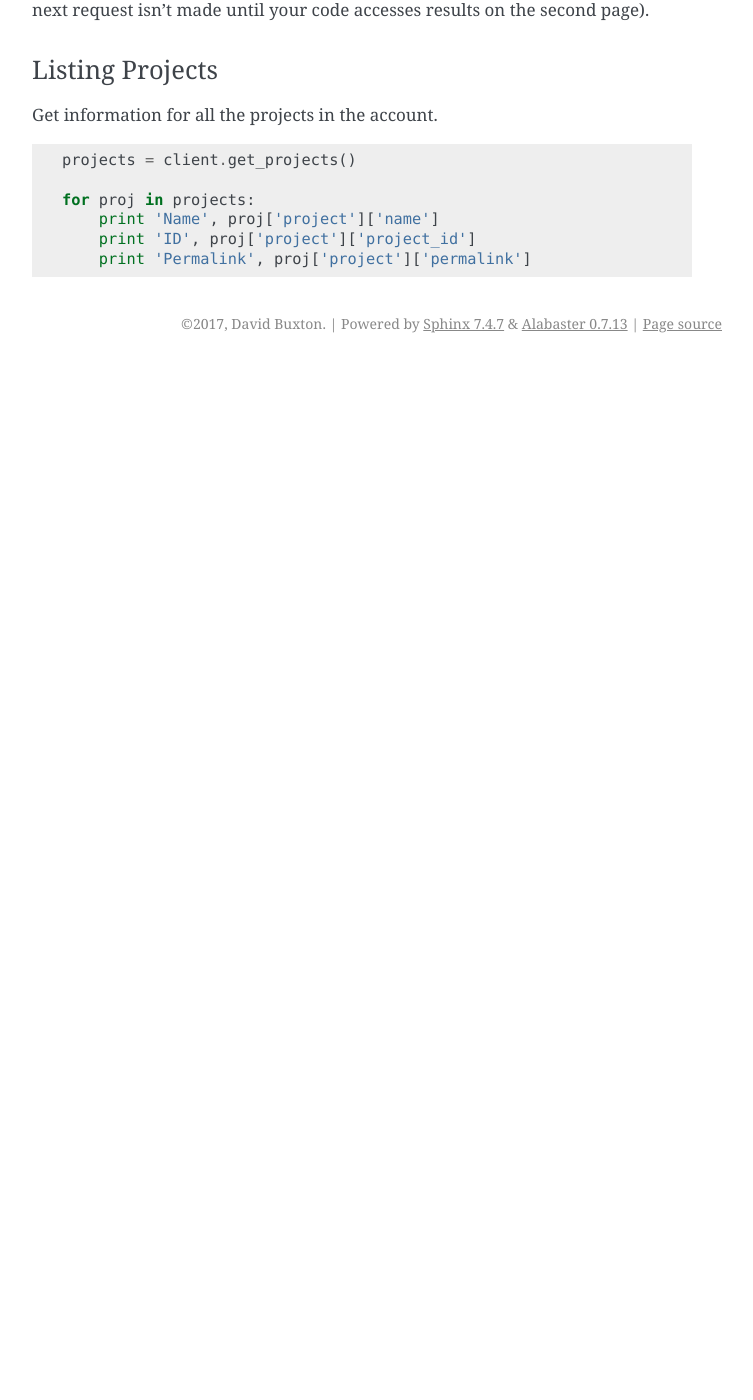
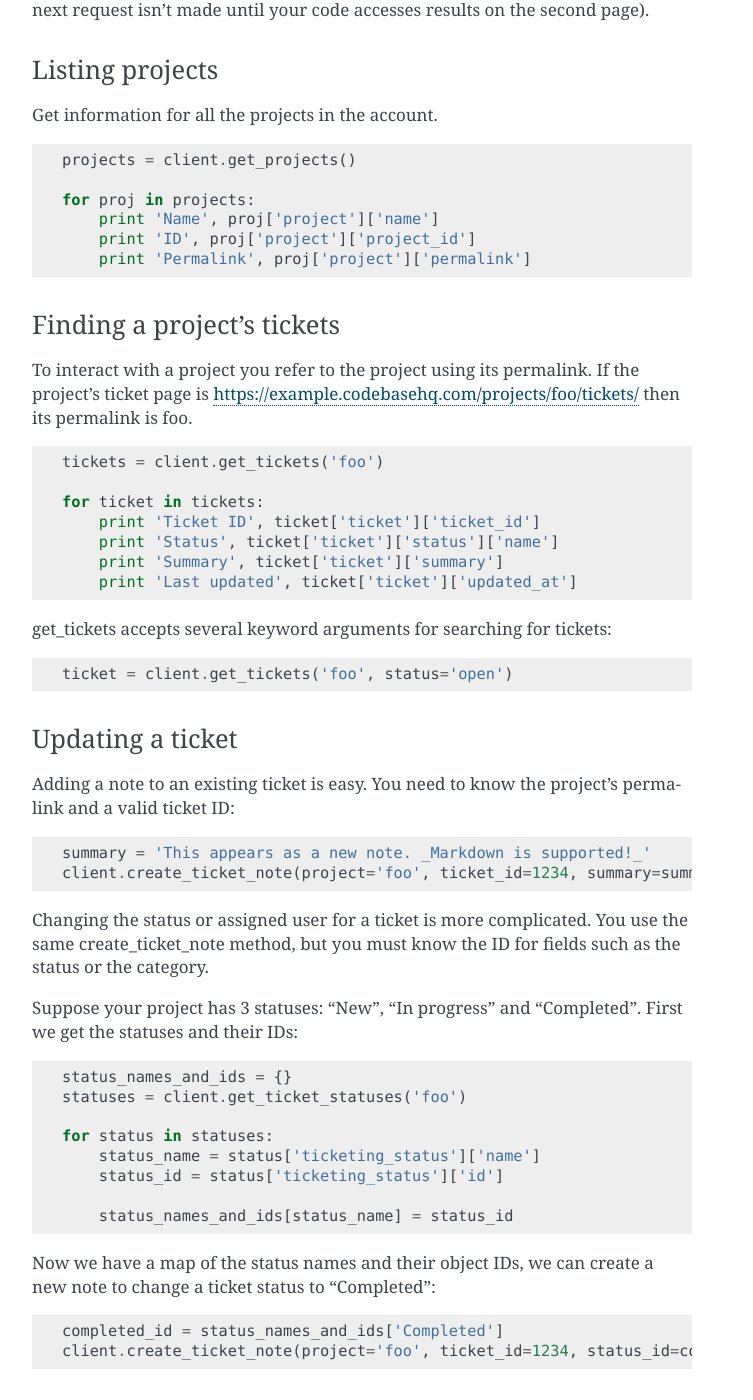
Before and after one commit to davidwtbuxton/pycodebase, a Sphinx documentation site: the page built from docs/getting-started.rst, in a window 1280 px wide and 1400 px high, scrolled down 1122 px. Shown: the whole window, without its empty margins (388-1141 px from the left). Built offline with Sphinx 7.4.7, drawn with Linux system fonts in a browser that asks for light colours; before the commit the page ends 1485 px from its top, so only the background shows below that; some of the changed text lies outside the part shown.

Commit message:
More docs.

```diff
--- a/docs/cli.rst
+++ b/docs/cli.rst
@@ -1,5 +1,5 @@
 =====================
-The Command-line Tool
+The command-line tool
 =====================
 
 Commands
--- a/docs/getting-started.rst
+++ b/docs/getting-started.rst
@@ -1,6 +1,7 @@
 ===============
 Getting started
 ===============
+
 
 Installation
 ------------
@@ -42,13 +43,13 @@ Then create the client with the path to the INI file. The filename can be a full
     client = codebase.Client.with_secrets(secrets_filename)
 
 
-Common API Operations
+Common API operations
 ---------------------
 
 Once you have created a client with valid secrets, you are ready to interact with the Codebase API. Note that most client methods return a generator of results, and that API requests are made lazily (for example if results are paginated, the next request isn't made until your code accesses results on the second page).
 
 
-Listing Projects
+Listing projects
 ~~~~~~~~~~~~~~~~
 
 Get information for all the projects in the account.
@@ -61,3 +62,51 @@ Get information for all the projects in the account.
         print 'Name', proj['project']['name']
         print 'ID', proj['project']['project_id']
         print 'Permalink', proj['project']['permalink']
+
+
+Finding a project's tickets
+~~~~~~~~~~~~~~~~~~~~~~~~~~~
+
+To interact with a project you refer to the project using its permalink. If the project's ticket page is https://example.codebasehq.com/projects/foo/tickets/ then its permalink is foo.
+
+::
+
+    tickets = client.get_tickets('foo')
+
+    for ticket in tickets:
+        print 'Ticket ID', ticket['ticket']['ticket_id']
+        print 'Status', ticket['ticket']['status']['name']
+        print 'Summary', ticket['ticket']['summary']
+        print 'Last updated', ticket['ticket']['updated_at']
+
+
+get_tickets accepts several keyword arguments for searching for tickets::
+
+    ticket = client.get_tickets('foo', status='open')
+
+
+Updating a ticket
+~~~~~~~~~~~~~~~~~
+
+Adding a note to an existing ticket is easy. You need to know the project's permalink and a valid ticket ID::
+
+    summary = 'This appears as a new note. _Markdown is supported!_'
+    client.create_ticket_note(project='foo', ticket_id=1234, summary=summary)
+
+Changing the status or assigned user for a ticket is more complicated. You use the same create_ticket_note method, but you must know the ID for fields such as the status or the category.
+
+Suppose your project has 3 statuses: "New", "In progress" and "Completed". First we get the statuses and their IDs::
+
+    status_names_and_ids = {}
+    statuses = client.get_ticket_statuses('foo')
+
+    for status in statuses:
+        status_name = status['ticketing_status']['name']
+        status_id = status['ticketing_status']['id']
+
+        status_names_and_ids[status_name] = status_id
+
+Now we have a map of the status names and their object IDs, we can create a new note to change a ticket status to "Completed"::
+
+    completed_id = status_names_and_ids['Completed']
+    client.create_ticket_note(project='foo', ticket_id=1234, status_id=completed_id)
--- a/docs/index.rst
+++ b/docs/index.rst
@@ -15,7 +15,6 @@ The project is `hosted on GitHub`_.
 
 .. toctree::
    :maxdepth: 1
-   :caption: Contents:
 
    getting-started
    client
```
Also changed, not shown: docs/client.rst (+3 -57 lines), 1 other file.
